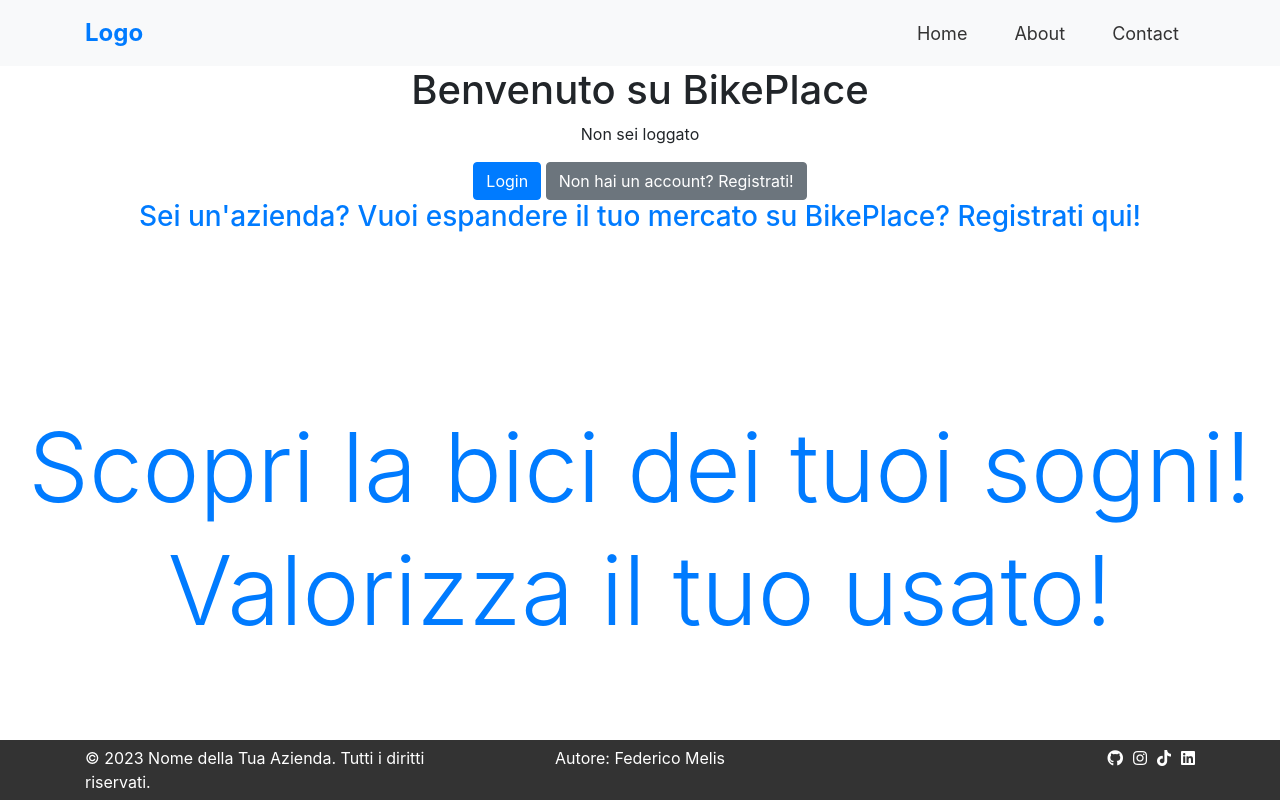
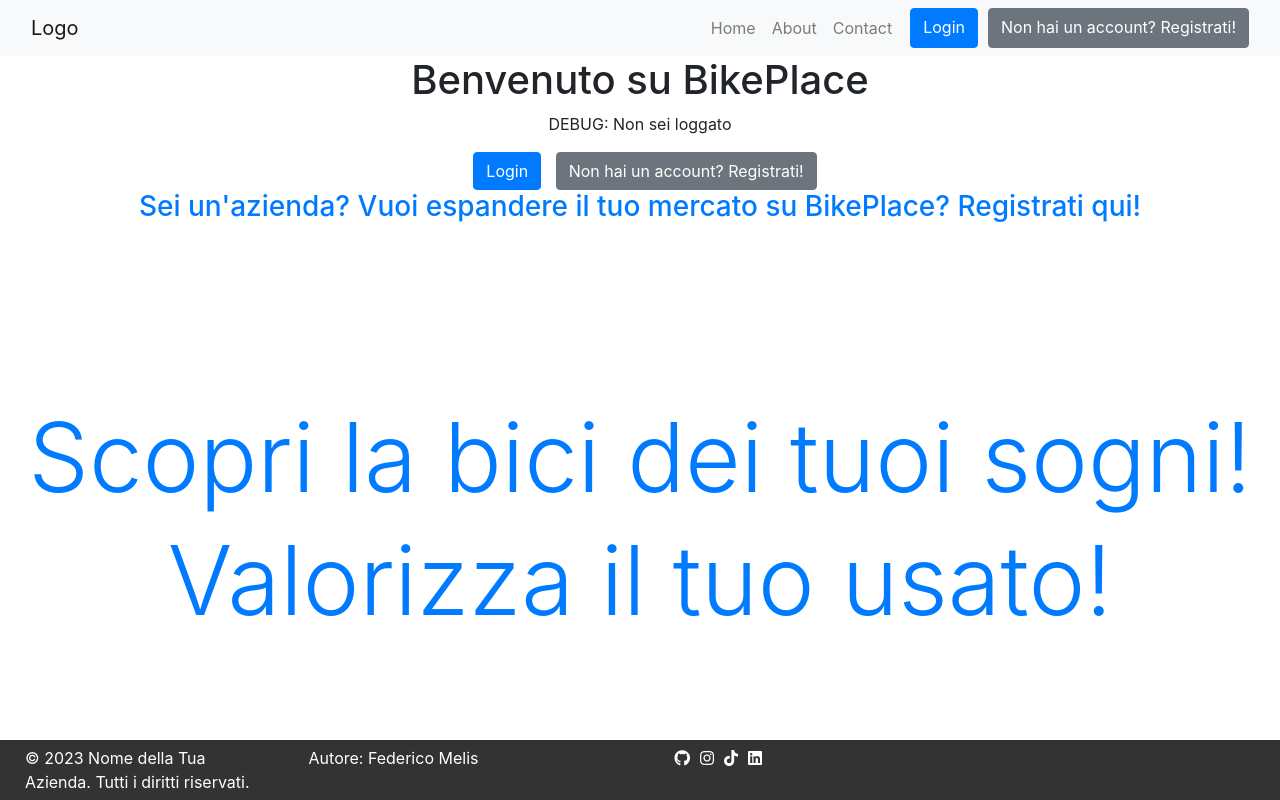
Before and after one commit to fedemelis/BikePlace, a Django app: page / in a window 1280 px wide. Run offline with Django 4.2, Linux system fonts and the light colour scheme.

Commit message:
aggiustamento navbar

```diff
--- a/static/css/navbar.css
+++ b/static/css/navbar.css
@@ -1,15 +1,5 @@
+
 .navbar {
-  background-color: #f8f9fa;
-  padding: 10px;
-}
-
-.navbar-brand {
-  font-size: 24px;
-  font-weight: bold;
-  margin-right: auto;
-}
-
-.navbar .container {
   display: flex;
   justify-content: space-between;
   align-items: center;
@@ -19,26 +9,30 @@
   display: flex;
   list-style-type: none;
   margin: 0;
+  padding: 0;
 }
 
 .nav-item {
-  margin-left: 15px;
+  margin-right: 10px;
 }
 
-.nav-link {
-  color: #333;
-  font-size: 18px;
-  text-decoration: none;
+.nav-item:last-child {
+  margin-right: 0;
 }
 
-.nav-link:hover {
-  color: #007bff;
+.btn-primary,
+.btn-secondary {
+  margin-left: 10px;
 }
 
-.navbar .ml-auto {
+.container {
+  display: flex;
+  justify-content: space-between;
+  align-items: center;
+  width: 100%;
+  max-width: 2000px; /* Puoi regolare questa larghezza massima in base alle tue esigenze */
   margin-left: auto;
+  margin-right: auto;
+  padding-left: 15px;
+  padding-right: 15px;
 }
-
-.navbar .mr-auto {
-  margin-right: auto;
-}
--- a/templates/base.html
+++ b/templates/base.html
@@ -6,6 +6,7 @@
         <meta charset="UTF-8">
         <link rel="stylesheet" href="https://cdnjs.cloudflare.com/ajax/libs/font-awesome/5.15.3/css/all.min.css">
         <link rel="stylesheet" href="https://cdn.jsdelivr.net/npm/bootstrap@4.6.1/dist/css/bootstrap.min.css">
+{#        <link rel="stylesheet" href="{% static '/css/welcome.css' %}">#}
     {% endblock %}
 
     <title>{% block title %} Base {% endblock %}</title>
--- a/templates/navbar.html
+++ b/templates/navbar.html
@@ -1,19 +1,21 @@
+<head>
+    {% load static %}
+    <link rel="stylesheet" href="{% static '/css/navbar.css' %}">
+</head>
 
-{% load static %}
-<link rel="stylesheet" href="{% static '/css/navbar.css' %}">
-<nav class="navbar">
-    <div class="container">
+<nav class="navbar navbar-expand-lg navbar-light bg-light">
+    <div class="container-fluid">
         <a class="navbar-brand" href="#">Logo</a>
-        <ul class="nav">
-            <li class="nav-item">
-                <a class="nav-link" href="#">Home</a>
-            </li>
-            <li class="nav-item">
-                <a class="nav-link" href="#">About</a>
-            </li>
-            <li class="nav-item">
-                <a class="nav-link" href="#">Contact</a>
-            </li>
-        </ul>
+        <div class="navbar-nav flex-row ms-sauto">
+            <a class="nav-link" href="#">Home</a>
+            <a class="nav-link" href="#">About</a>
+            <a class="nav-link" href="#">Contact</a>
+            {% if user.is_authenticated %}
+                <a href="{% url "logout" %}" class="btn btn-primary">Logout</a>
+            {% else %}
+                <a href="{% url "login" %}" class="btn btn-primary">Login</a>
+                <a href="{% url "user_registrazione" %}" class="btn btn-secondary">Non hai un account? Registrati!</a>
+            {% endif %}
+        </div>
     </div>
 </nav>
--- a/templates/welcome.html
+++ b/templates/welcome.html
@@ -2,10 +2,8 @@
 {% block title %}
     Benvenuto su BikePlace
 {% endblock %}
-<head>
-    {% load static %}
-    <link rel="stylesheet" href="{% static '/css/welcome.css' %}">
-</head>
+{% load static %}
+<link rel="stylesheet" href="{% static '/css/welcome.css' %}">
 
 <body>
 {% block content %}
@@ -16,11 +14,11 @@
                 {{ foo.name }}
             {% endfor %}
             </p>
-            <p>Sei loggato</p>
+            <p>DEBUG: Sei loggato</p>
             <a href="{% url "logout" %}" class="btn btn-primary">Logout</a>
         {% else %}
             <h1>Benvenuto su BikePlace</h1>
-            <p>Non sei loggato</p>
+            <p>DEBUG: Non sei loggato</p>
             <a href="{% url "login" %}" class="btn btn-primary">Login</a>
             <a href="{% url "user_registrazione" %}" class="btn btn-secondary">Non hai un account? Registrati!</a>
             <h3><a href="{% url "user_registrazione" %}">Sei un'azienda? Vuoi espandere il tuo mercato su BikePlace? Registrati qui!</a></h3>
```
Also changed, not shown: BikePlace/forms.py (+25 -0 lines), static/css/welcome.css (+26 -27 lines), db.sqlite3, 1 other file.
